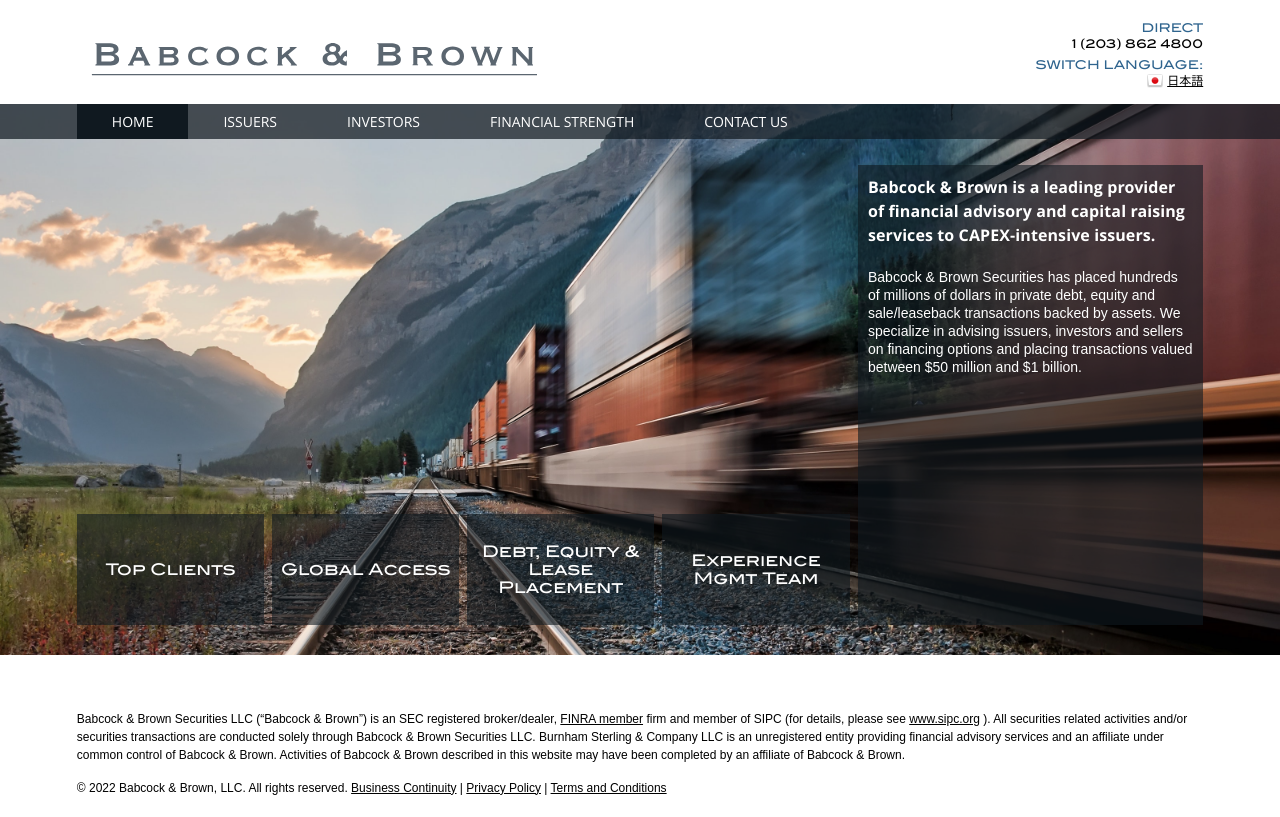
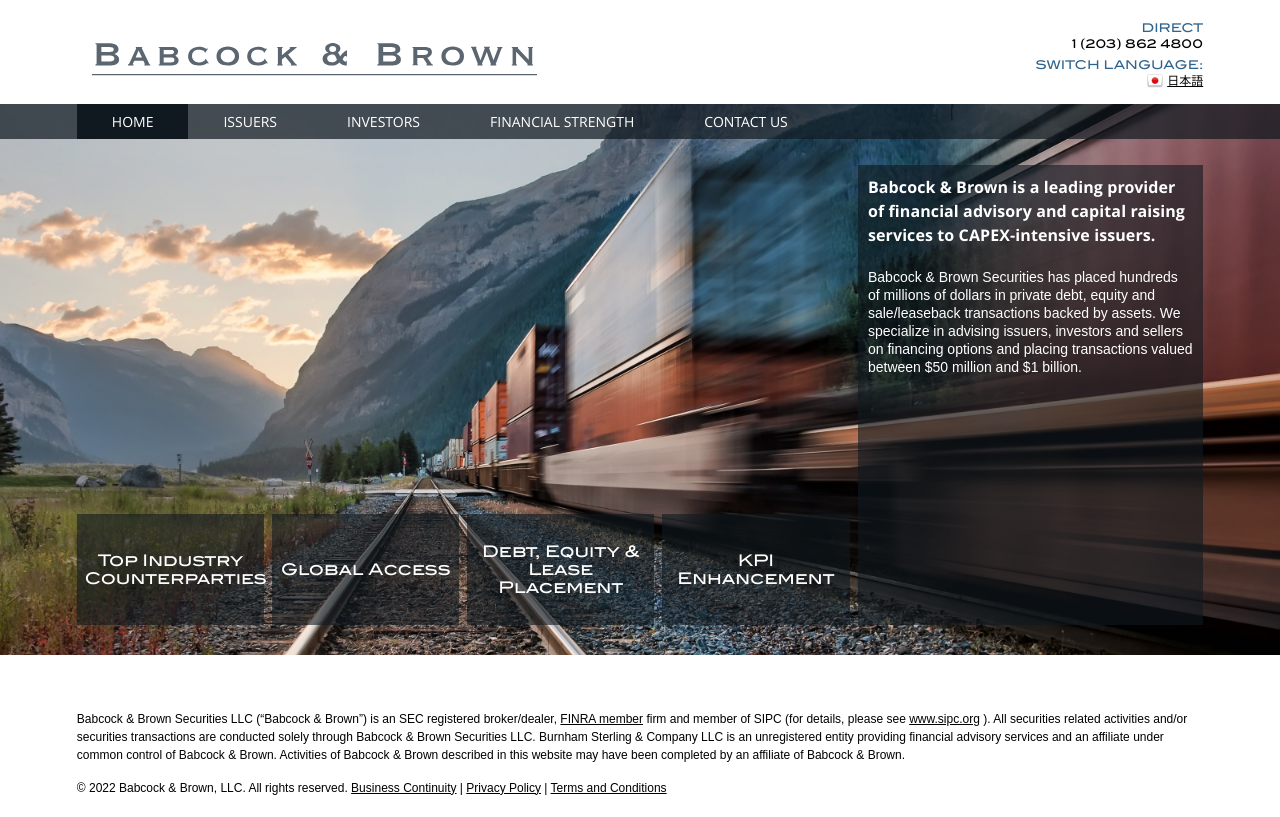
Before and after one commit to InizioDesigns/japanese-operating-lease, a Next.js app: page / in a window 1280 px wide. Built offline with nearby package versions, Linux system fonts and the light colour scheme.

Commit message:
Update homepage bullet points to match Burnham

```diff
--- a/pages/index.js
+++ b/pages/index.js
@@ -13,10 +13,10 @@
             description:
                 "Babcock & Brown Securities has placed hundreds of millions of dollars in private debt, equity and sale/leaseback transactions backed by assets. We specialize in advising issuers, investors and sellers on financing options and placing transactions valued between $50 million and $1 billion.",
         },
-        clients: "Top Clients",
+        clients: "Top Industry Counterparties",
         access: "Global Access",
         placement: "Debt, Equity & Lease Placement",
-        mgmt: "Experience Mgmt Team",
+        mgmt: "KPI Enhancement",
     },
     "ja": {
         hero: {
```
